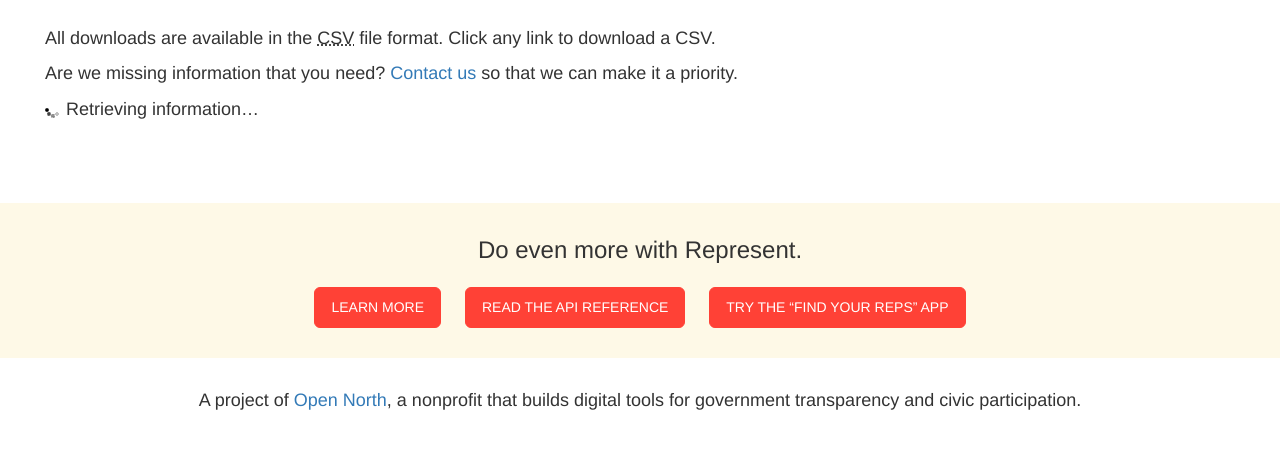
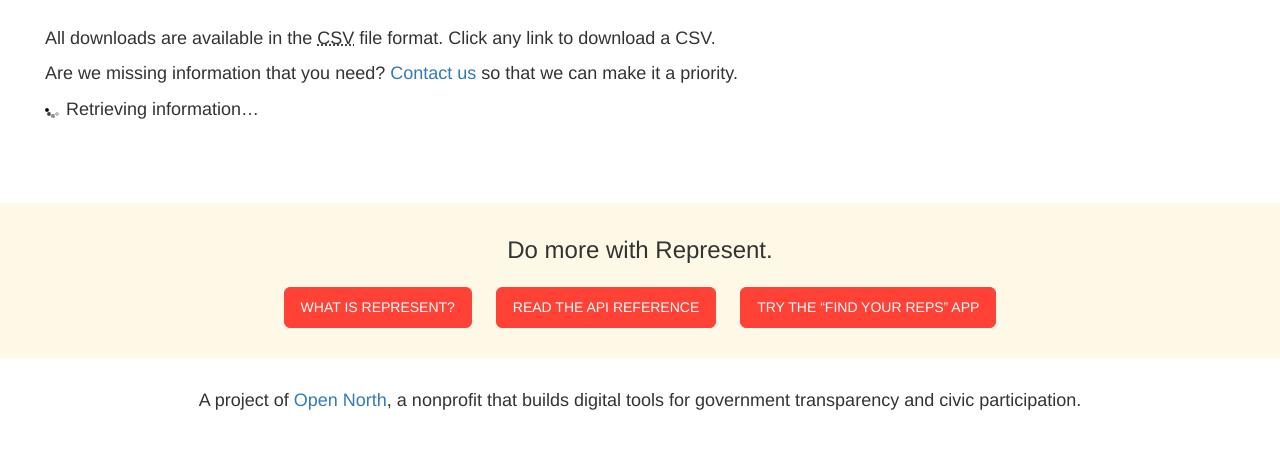
Before and after one commit to opennorth/represent-canada, a Django app: template finder/templates/data.html in a window 1280 px wide. Shown: the part 304-753 px from the top of the page. Run offline with Django 3.2, Linux system fonts and the light colour scheme; the template is opened without the code that fills it, so the values that code supplies are empty; some libraries are stand-ins or nearby versions.

Commit message:
tweak text

```diff
--- a/finder/templates/data.html
+++ b/finder/templates/data.html
@@ -23,9 +23,9 @@
 </div>
 
 <div class="container-fluid banner banner-default" id="back">
-  <p>{% trans "Do even more with Represent." %}</p>
+  <p>{% trans "Do more with Represent." %}</p>
   <div>
-    <a class="btn btn-lg" role="button" href="/">{% trans "Learn more" %}</a>
+    <a class="btn btn-lg" role="button" href="/">{% trans "What is Represent?" %}</a>
     <a class="btn btn-lg" role="button" href="{% url "apidoc" %}">{% trans "Read the API reference" %}</a>
     <span class="hidden-xxs"><a class="btn btn-lg" role="button" href="{% url "demo" %}">{% trans "Try the “Find Your Reps” app" %}</a></span>
     <span class="visible-xxs"><a class="btn btn-lg" role="button" href="{% url "demo" %}">{% trans "Try the demo app" %}</a></span>
```
Also changed, not shown: finder/locale/fr/LC_MESSAGES/django.po, locale/fr/LC_MESSAGES/django.po, 1 other file.
